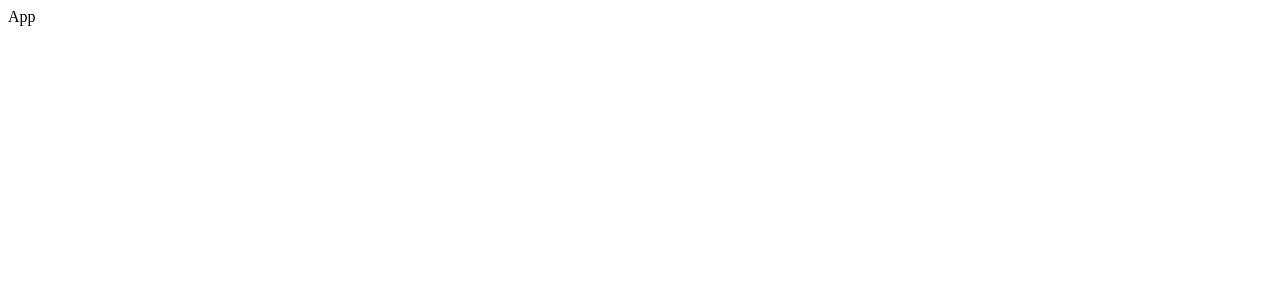
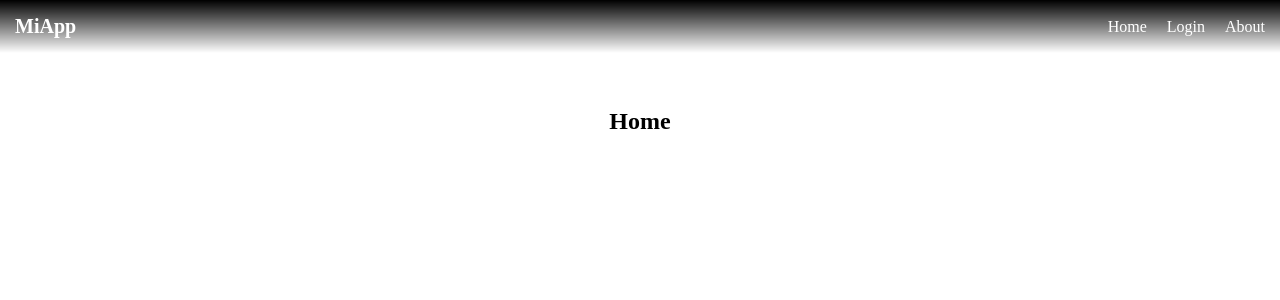
Before and after one commit to Olan-RossMiguel/proyecto-final, a React (Vite) app in the folder frontend/: page / in a window 1280 px wide. Shown: the top 300 px of the page. Built offline with nearby package versions, Linux system fonts and the light colour scheme.

Commit message:
NavBar con rutas y lock de dependencias

```diff
--- a/frontend/package.json
+++ b/frontend/package.json
@@ -13,6 +13,7 @@
     "@tailwindcss/vite": "^4.1.12",
     "react": "^19.1.1",
     "react-dom": "^19.1.1",
+    "react-router-dom": "^7.8.2",
     "tailwindcss": "^4.1.12"
   },
   "devDependencies": {
--- a/frontend/src/App.jsx
+++ b/frontend/src/App.jsx
@@ -1,7 +1,21 @@
-import React from 'react'
+import { BrowserRouter, Routes, Route } from 'react-router-dom'
+import NavBar from './components/NavBar.jsx'
 
-export const App = () => {
+function Home () { return <h2>Home</h2> }
+function Login () { return <h2>Login</h2> }
+function About () { return <h2>About</h2> }
+
+export default function App () {
   return (
-    <div>App</div>
+    <BrowserRouter>
+      <NavBar />
+      <div style={{ paddingTop: '80px', textAlign: 'center' }}>
+        <Routes>
+          <Route path='/' element={<Home />} />
+          <Route path='/login' element={<Login />} />
+          <Route path='/about' element={<About />} />
+        </Routes>
+      </div>
+    </BrowserRouter>
   )
 }
--- /dev/null
+++ b/frontend/src/components/NavBar.css
@@ -0,0 +1,65 @@
+.navbar {
+  position: fixed;
+  top: 0;
+  left: 0;
+  width: 100%;
+  background: linear-gradient(to bottom, black, transparent);
+  color: white;
+  z-index: 1000;
+}
+
+.navbar-container {
+  display: flex;
+  justify-content: space-between;
+  align-items: center;
+  padding: 15px;
+}
+
+.logo {
+  font-weight: bold;
+  font-size: 20px;
+}
+
+.links {
+  display: flex;
+  gap: 20px;
+}
+
+.nav-link {
+  color: white;
+  text-decoration: none;
+  transition: 0.3s;
+}
+
+.nav-link:hover {
+  color: yellow;
+}
+
+.hamburger {
+  display: none;
+  font-size: 24px;
+  cursor: pointer;
+}
+
+/* Responsive básico */
+@media screen and (max-width: 600px) {
+  .links {
+    display: none;
+    flex-direction: column;
+    gap: 10px;
+    background: black;
+    position: absolute;
+    top: 60px;
+    right: 15px;
+    padding: 10px;
+    border-radius: 5px;
+  }
+
+  .links.active {
+    display: flex;
+  }
+
+  .hamburger {
+    display: block;
+  }
+}
--- /dev/null
+++ b/frontend/src/components/NavBar.jsx
@@ -0,0 +1,26 @@
+import { useState } from 'react'
+import { Link } from 'react-router-dom'
+import './NavBar.css' // Vamos a separar estilos
+
+export default function NavBar () {
+  const [menuOpen, setMenuOpen] = useState(false)
+
+  return (
+    <nav className='navbar'>
+      <div className='navbar-container'>
+        <div className='logo'>MiApp</div>
+        <div className={`links ${menuOpen ? 'active' : ''}`}>
+          <Link to='/' className='nav-link'>Home</Link>
+          <Link to='/login' className='nav-link'>Login</Link>
+          <Link to='/about' className='nav-link'>About</Link>
+        </div>
+        <div
+          className='hamburger'
+          onClick={() => setMenuOpen(!menuOpen)}
+        >
+          ☰
+        </div>
+      </div>
+    </nav>
+  )
+}
--- a/frontend/src/main.jsx
+++ b/frontend/src/main.jsx
@@ -1,6 +1,6 @@
 import { StrictMode } from 'react'
 import { createRoot } from 'react-dom/client'
-import { App } from './App.jsx'
+import App from './App.jsx'
 
 createRoot(document.getElementById('root')).render(
   <StrictMode>
```
Also changed, not shown: 1 other file (tests, documents, lock files or other folders).
